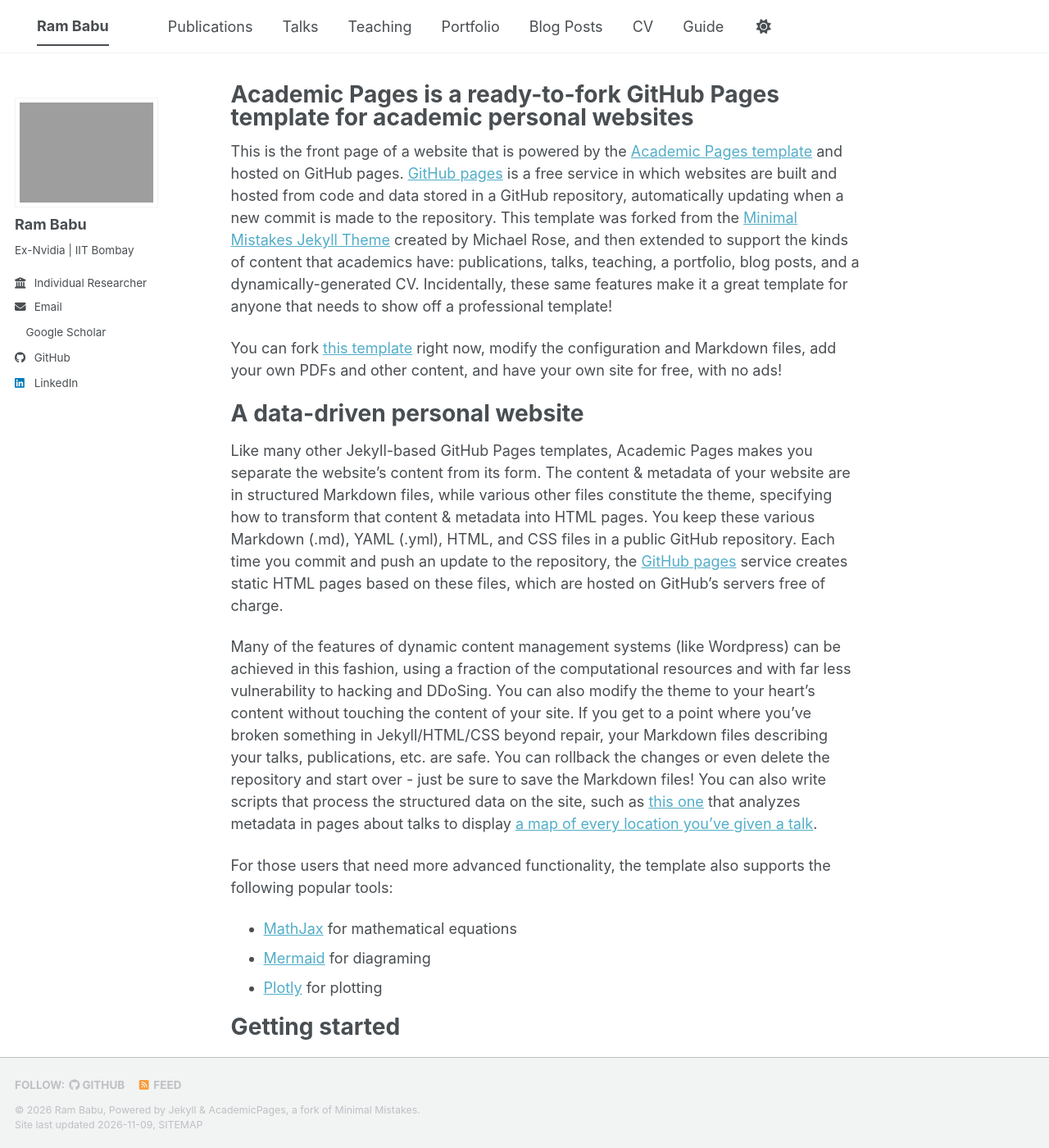
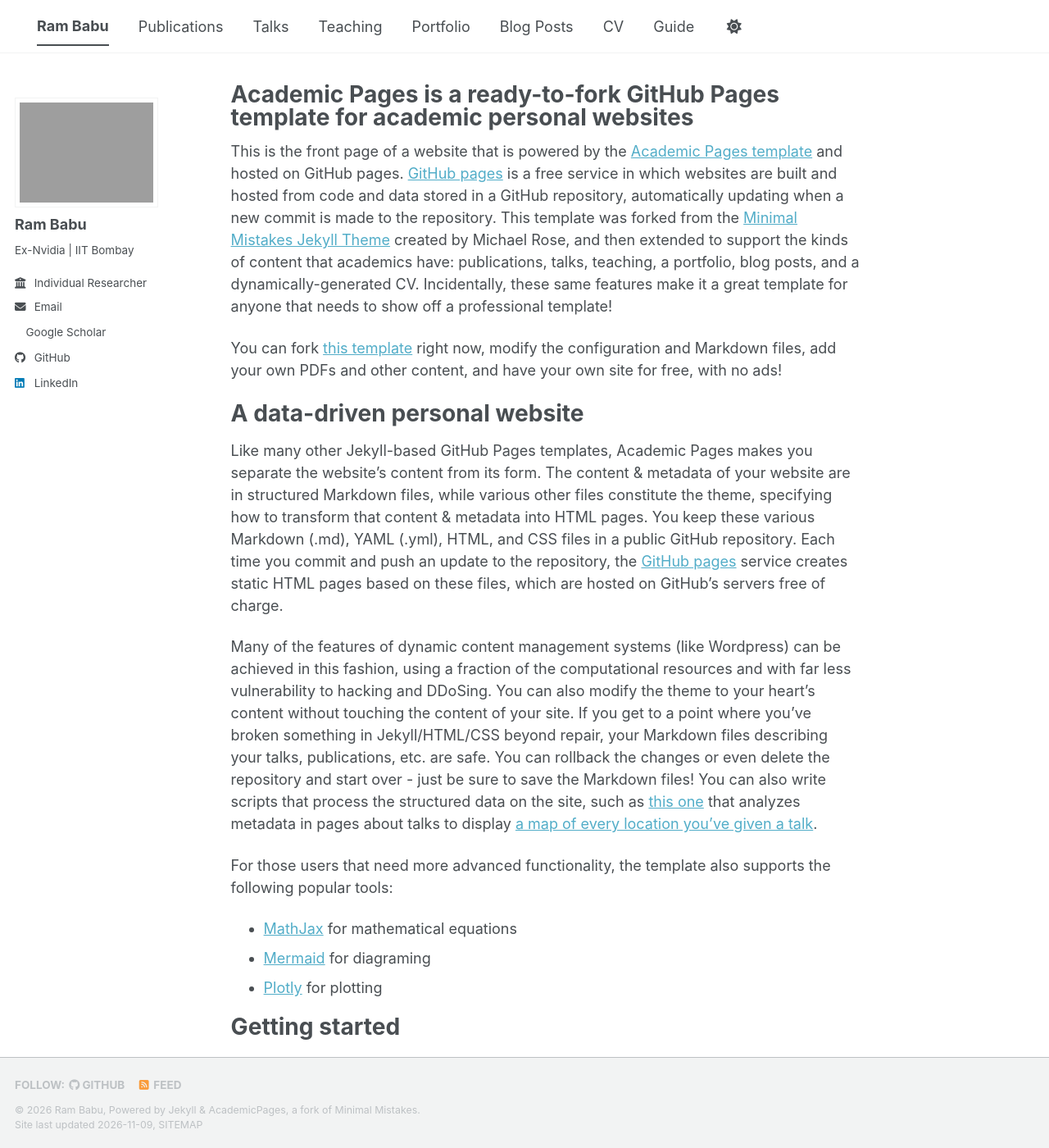
Before and after one commit to rambaburanga/rambaburanga.github.io, a Jekyll site: the page built from _pages/about.md, in a window 1280 px wide and 1400 px high. Shown: the whole window at 82% size. Built offline with Jekyll 4.4.1, drawn with Linux system fonts in a browser that asks for light colours; a script bundle is joined from its source files by our own code; a style sheet for code colours, icons or effects is not loaded.

Commit message:
Update _masthead.scss

```diff
--- a/_sass/layout/_masthead.scss
+++ b/_sass/layout/_masthead.scss
@@ -62,7 +62,7 @@
 
   &--lg {
     padding-left: 1.5em;
-    padding-right: 2em;
+    /* padding-right: 2em; */
     font-weight: 700;
   }
 }
```
